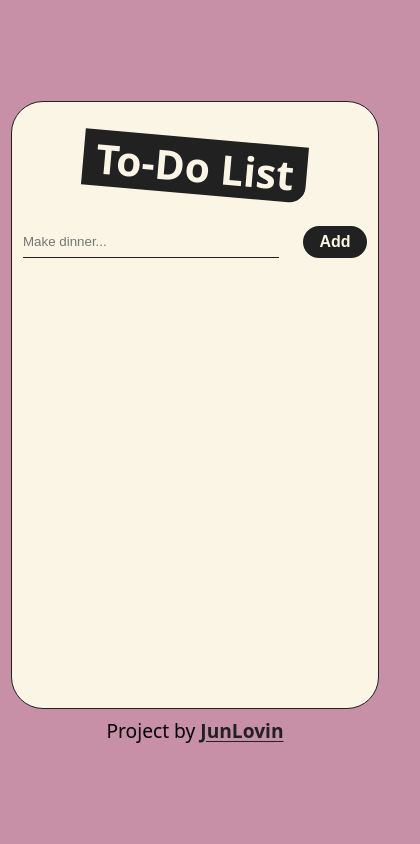
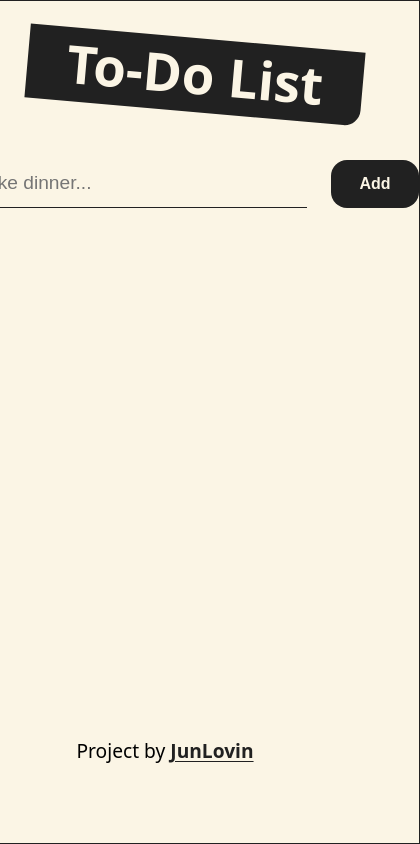
Before and after one commit to JunLovin/to-do-list, a React (Vite) app: page / in a window 390 px wide. Shown: the whole page, 420 px wide, since content can reach past the window. Built offline with nearby package versions, Linux system fonts and the light colour scheme.

Commit message:
Make responsive to mobile users

```diff
--- a/src/App.css
+++ b/src/App.css
@@ -105,6 +105,42 @@ div.attribute p a {
 
 @media only screen and (max-width: 480px) {
     div.container {
-        width: 23rem;
+        width: 100%;
+        height: 100vh;
+        border-radius: 0;
+    }
+
+    div.attribute {
+        position: absolute;
+        bottom: 5rem;
+        width: 100%;
+    }
+    section.add-todo input {
+        width: 21rem;
+        height: 3rem;
+        font-size: 1.2rem;
+    }
+    section.add-todo button {
+        width: 5.5rem;
+    }
+    section.todo-list {
+        margin-bottom: 3rem;
+        width: 21rem;
+        height: 6.2rem;
+    }
+    section.todo-list:first-child {
+        font-size: 2.2rem;
+    }
+    section.add-two button:active {
+        background-color: var(--semi-black-hover);
+    }
+    section.list {
+        padding: .7rem 2rem;
+    }
+    section.list ul li {
+        margin-top: .8rem;
+        overflow: hidden;
     }
 }
+
+/* FIXME: Li overlap when it's too large */
```
